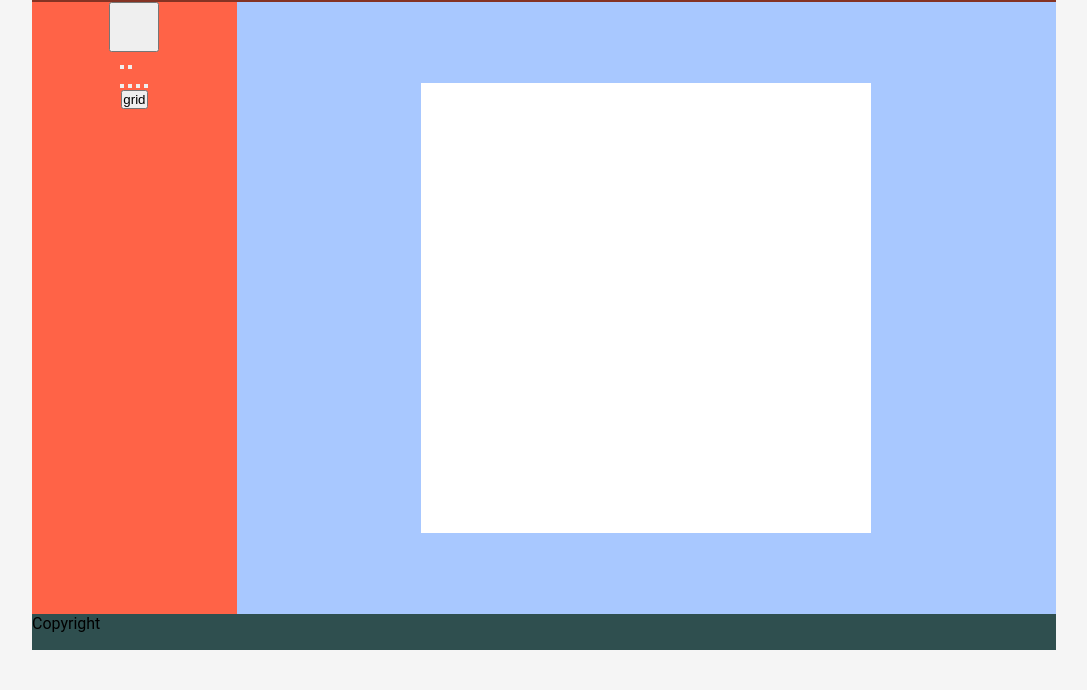
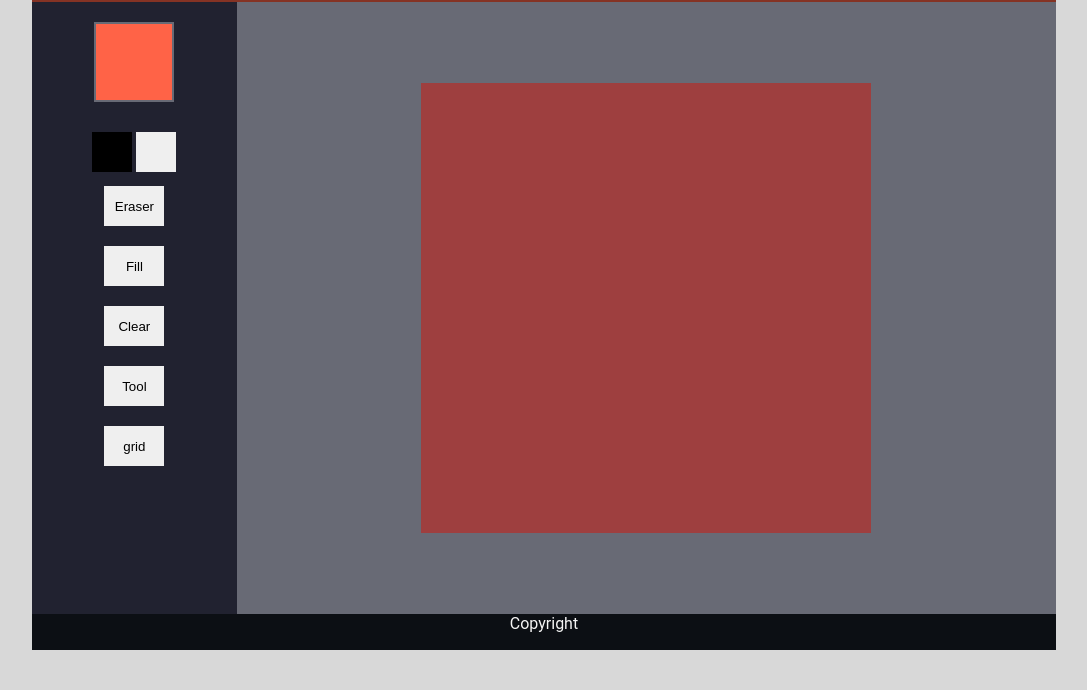
Before and after one commit to Humaminho/picasso, a plain HTML site: page index.html in a window 1280 px wide. Shown: the part 110-800 px from the top of the page, without its empty margins (96-1183 px from the left). Drawn offline with Linux system fonts and the light colour scheme.

Commit message:
fix hover effect

```diff
--- a/index.html
+++ b/index.html
@@ -14,22 +14,25 @@
         </header>
         <main>
             <div class="menu">
-                <button class="color-palette"></button>
+                <input type="color" value="#ff6347" class="color-palette">
                 <div class="tools">
                     <div class="black-white">
                         <button class="color black"></button>
                         <button class="color white"></button>
                     </div>
-                    <button class="tool eraser"></button>
-                    <button class="tool fill"></button>
-                    <button class="tool eraser"></button>
-                    <button class="tool eraser"></button>
+                    <button class="tool eraser">Eraser</button>
+                    <button class="tool fill">Fill</button>
+                    <button class="tool clear">Clear</button>
+                    <button class="tool eraser">Tool</button>
                 </div>
-                <button class="grid">grid</button>
+                <button class="tool grid">grid</button>
             </div>
             <div class="canvas"></div>
         </main>
-        <footer>Copyright</footer>
+            <footer>Copyright</footer>
+    </div>
+
+
     </div>
 
 
--- a/script.js
+++ b/script.js
@@ -0,0 +1,50 @@
+const colorPalette = document.querySelector(".color-palette");
+const blackBtn = document.querySelector(".black");
+const whiteBtn = document.querySelector(".white");
+const gridBtn = document.querySelector(".grid");
+const eraseBtn = document.querySelector(".eraser");
+const fillBtn = document.querySelector(".fill");
+const canvas = document.querySelector(".canvas");
+const main = document.querySelector("main");
+
+function fillGrid(dimensions) {
+    canvas.style.cssText = `grid-template-columns: repeat(${dimensions}, 1fr);`;
+     for ( i= 0 ; i < dimensions*dimensions ; i++){
+        let pixel = document.createElement("div");
+        pixel.classList.add("pixel");
+        canvas.appendChild(pixel);
+    }
+}
+function gridClear() {
+    canvas.style.gridTemplateColumns = null;
+    canvas.textContent = "" ;
+}
+function changeDimensions() {
+    let dimensions = prompt("Insert the new dimensions, between 16 and 100.",16);
+    if (isNaN(dimensions)) {
+        alert("Llayn3el zzamlbok awld lm7wwya")
+    } else if (dimensions < 16) {
+        alert("nta fk zmla")
+    } else if ( dimensions <= 100) {
+        gridClear();
+        fillGrid(dimensions);
+    } else {
+        alert("At7rg pc")
+    }
+
+}
+gridBtn.addEventListener("click", changeDimensions)
+
+function changeColor() {
+    pixel.style.backgroundColor = "black"
+}
+canvas.addEventListener("mousedown",() => {
+    const pixelArray = document.querySelectorAll(".pixel");
+    for ( i=0 ; i<pixelArray.length ; i++ ) {
+        pixelArray[i].addEventListener("mouseover", () => {
+            pixelArray[i].style.backgroundColor = "black";
+        })
+    }
+})
+
+fillGrid(16);
--- a/styles.css
+++ b/styles.css
@@ -5,17 +5,18 @@
 }
 body {
     font-family: 'Roboto', sans-serif;
-    background-color: #f5f5f5;
+    background-color: #d8d8d8;
     height: 100vh;
     width: 100vw;
     display: flex;
     justify-content: center;
     align-items: center;
+    text-align: center;
 }
 .container {
     width: 80%;
     height: 90%;
-    background: rgb(168, 200, 255);
+    background: rgb(104, 106, 117);
     display: flex;
     flex-direction: column;
     justify-content: flex-start;
@@ -37,26 +38,57 @@ main {
 .menu {
     width: 20%;
     height: 100%;
-    background: tomato;
+    background: rgb(33, 34, 48);
     display: flex;
     flex-direction: column;
     justify-content: flex-start;
     align-items: center;
 }
+footer {
+    height: 5%;
+    color: whitesmoke;
+    background-color: rgb(12, 15, 20);
+}
+.tools {
+    display: flex;
+    flex-direction: column;
+    align-items: center;
+}
 .color-palette {
-    height: 50px;
-    width: 50px;
+    height: 80px;
+    width: 80px;
+    margin: 20px;
+    border: 2px solid rgb(104, 106, 117);
+}
+input[type="color"]::-webkit-color-swatch-wrapper {
+	padding: 0;
+}
+input[type="color"]::-webkit-color-swatch {
+	border: none;
+}
+.color {
+    height: 40px;
+    width: 40px;
+    border: none;
+    margin-top: 10px;
+}
+.color.black {
+    background-color: black;
+}
+
+.tool {
+    height: 40px;
+    width: 60px;
+    border: none;
+    margin: 10px;
 }
 .canvas {
     width: 450px;
     height: 450px;
     background: rgb(255, 255, 255);
-    display: flex;
-    justify-content: center;
-    align-items: center;
+    display: grid;
     margin: auto;
 }
-footer {
-    height: 5%;
-    background-color: darkslategrey;
+.pixel {
+    background: rgb(158, 63, 63);
 }
```
